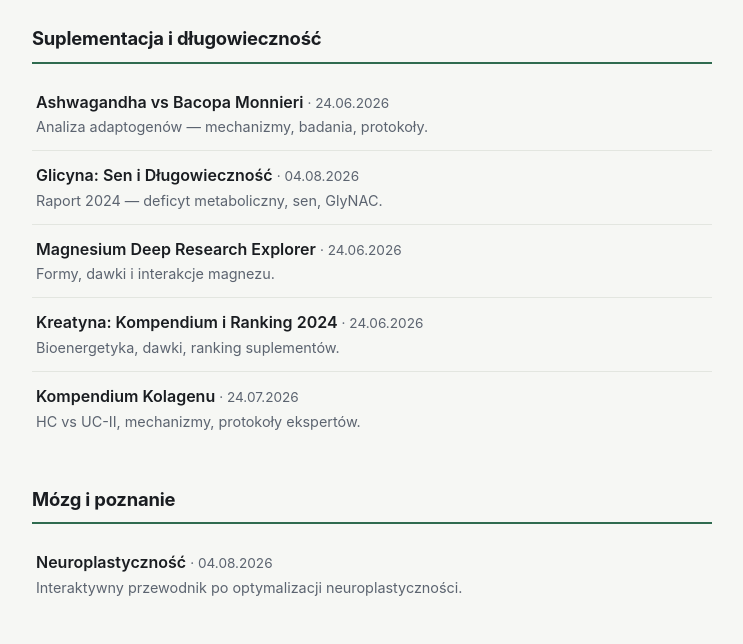
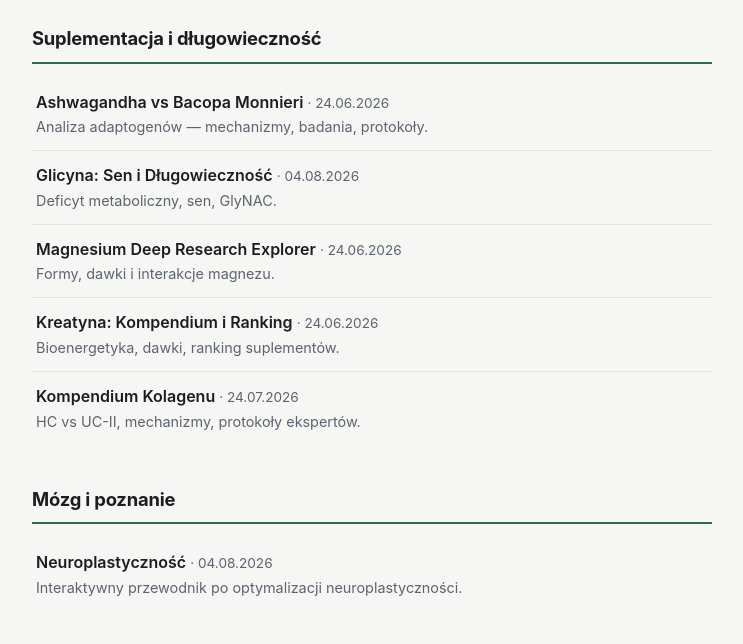
Before and after one commit to wojtek108/research-reports, a plain HTML site: page index.html in a window 1280 px wide. Shown: the part 156-800 px from the top of the page, without its empty margins (268-1011 px from the left). Drawn offline with Linux system fonts and the light colour scheme.

Commit message:
Remove stale 2024 year references from titles and descriptions

```diff
--- a/index.html
+++ b/index.html
@@ -58,9 +58,9 @@
     <h2>Suplementacja i długowieczność</h2>
     <ul>
       <li><a class="item" href="analiza_adaptogen_w_ashwagandha_i_bacopa.html">Ashwagandha vs Bacopa Monnieri <small style="font-weight:400;color:var(--muted);font-size:0.85rem;">· 24.06.2026</small><span>Analiza adaptogenów — mechanizmy, badania, protokoły.</span></a></li>
-      <li><a class="item" href="analiza_suplementacji_glicyny.html">Glicyna: Sen i Długowieczność <small style="font-weight:400;color:var(--muted);font-size:0.85rem;">· 04.08.2026</small><span>Raport 2024 — deficyt metaboliczny, sen, GlyNAC.</span></a></li>
+      <li><a class="item" href="analiza_suplementacji_glicyny.html">Glicyna: Sen i Długowieczność <small style="font-weight:400;color:var(--muted);font-size:0.85rem;">· 04.08.2026</small><span>Deficyt metaboliczny, sen, GlyNAC.</span></a></li>
       <li><a class="item" href="eksplorator_suplementacji_magnezu.html">Magnesium Deep Research Explorer <small style="font-weight:400;color:var(--muted);font-size:0.85rem;">· 24.06.2026</small><span>Formy, dawki i interakcje magnezu.</span></a></li>
-      <li><a class="item" href="interaktywny_przewodnik_po_kreatynie.html">Kreatyna: Kompendium i Ranking 2024 <small style="font-weight:400;color:var(--muted);font-size:0.85rem;">· 24.06.2026</small><span>Bioenergetyka, dawki, ranking suplementów.</span></a></li>
+      <li><a class="item" href="interaktywny_przewodnik_po_kreatynie.html">Kreatyna: Kompendium i Ranking <small style="font-weight:400;color:var(--muted);font-size:0.85rem;">· 24.06.2026</small><span>Bioenergetyka, dawki, ranking suplementów.</span></a></li>
       <li><a class="item" href="kompendium_kolagenu.html">Kompendium Kolagenu <small style="font-weight:400;color:var(--muted);font-size:0.85rem;">· 24.07.2026</small><span>HC vs UC-II, mechanizmy, protokoły ekspertów.</span></a></li>
     </ul>
 
```
Also changed, not shown: analiza_suplementacji_glicyny.html (+1 -1 lines), interaktywny_przewodnik_po_kreatynie.html (+1 -1 lines).
